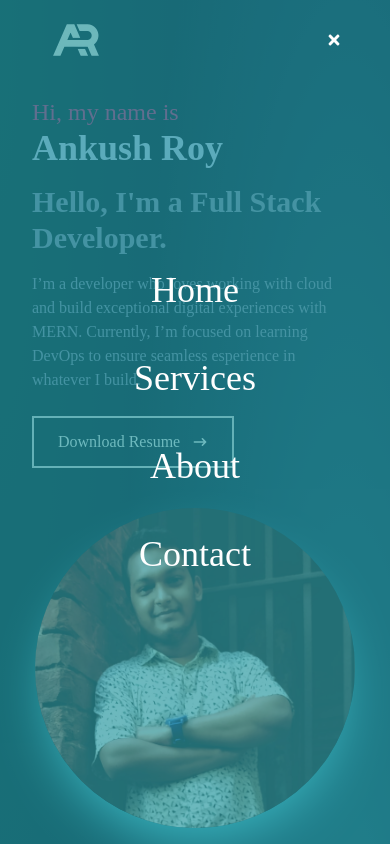
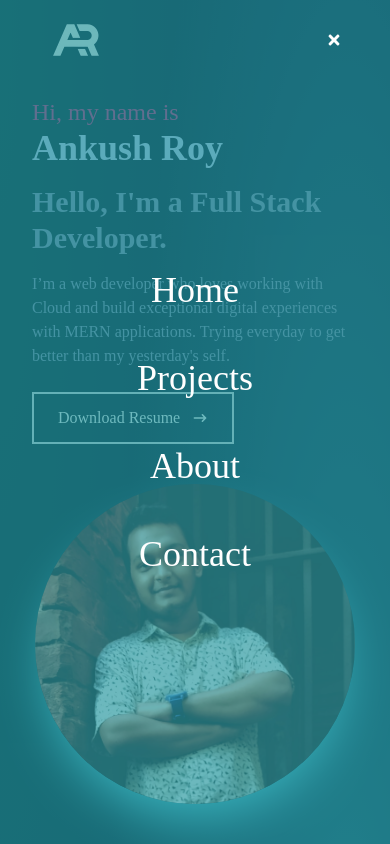
Before and after one commit to ankushroy25/portfolio, a React (Create React App) app: page / in a window 390 px wide. Both pictures are taken after a click on the element 334 px from the left and 40 px from the top of the page. Shown: the top 844 px of the page. Built offline with nearby package versions, Linux system fonts and the light colour scheme.

Commit message:
Added framer motion animations

```diff
--- a/src/App.js
+++ b/src/App.js
@@ -4,6 +4,8 @@ import About from "./components/About";
 import Contact from "./components/Contact";
 import Projects from "./components/Projects";
 import Skills from "./components/Skill";
+import ScrollTop from "./components/ScrollToTop";
+
 function App() {
   return (
     <div className="bg-mesh">
@@ -13,6 +15,7 @@ function App() {
       <Skills />
       <Projects />
       <Contact />
+      <ScrollTop />
     </div>
   );
 }
--- a/src/components/About.jsx
+++ b/src/components/About.jsx
@@ -2,7 +2,7 @@ import React from "react";
 
 const About = () => {
   return (
-    <div name="about" className="w-full h-screen text-gray-300 sm:p-10 md:p-24">
+    <div name="about" className="w-full h-screen text-gray-300 px-12 md:p-24">
       <div className="flex flex-col justify-center items-center w-full h-full border-gray-400 md:border-4 sm:rounded-3xl">
         <div className="max-w-[1000px] w-full grid grid-cols-2 gap-8">
           <div className="sm:text-right pb-8 pl-4">
--- a/src/components/Home.jsx
+++ b/src/components/Home.jsx
@@ -1,5 +1,7 @@
 import React, { useState, useEffect } from "react";
 import { motion } from "framer-motion";
+import { FaLinkedin, FaGithub, FaTwitter } from "react-icons/fa";
+import { HiOutlineMail } from "react-icons/hi";
 import { HiArrowNarrowRight } from "react-icons/hi";
 import Picture from "../assets/profilepic.jpg";
 import ResumePDF from "../assets/Ankush_Roy.pdf";
@@ -42,9 +44,9 @@ const Home = () => {
             {displayText}
           </motion.h2>
           <p className="text-[#8892b0] py-4 max-w-[700px]">
-            I’m a developer who loves working with cloud and build exceptional
-            digital experiences with MERN. Currently, I’m focused on learning
-            DevOps to ensure seamless esperience in whatever I build.
+            I’m a web developer who loves working with Cloud and build
+            exceptional digital experiences with MERN applications. Trying
+            everyday to get better than my yesterday's self.
           </p>
           <div className="flex">
             <a
@@ -59,12 +61,69 @@ const Home = () => {
             </a>
           </div>
         </div>
-        <div className="flex justify-center md:w-1/2 my-8 md:mt-0 md:ml-12 ">
+        <motion.div
+          className="flex justify-center md:w-1/2 mt-8 md:mt-0 md:ml-12 "
+          initial={{ rotate: 180, scale: 1.5 }}
+          animate={{ rotate: 0, scale: 1 }}
+          transition={{
+            type: "spring",
+            stiffness: 200,
+            damping: 30,
+          }}
+        >
           <img
             src={Picture}
             alt="Profile"
             className="h-80 md:h-full rounded-full shadow-cyan-300 shadow-2xl"
           />
+        </motion.div>
+
+        {/* social links for mobile screens */}
+        <div className="md:hidden mt-20">
+          <ul className="flex justify-center">
+            <li className="w-[50px] h-[50px] flex justify-between items-center  bg-blue-600">
+              <a
+                className="flex justify-between items-center w-full text-gray-300"
+                href="https://www.linkedin.com/in/ankush-roy-b141b2224/"
+                target="_blank"
+                rel="noreferrer"
+              >
+                <FaLinkedin size={30} />
+              </a>
+            </li>
+            <li className="w-[50px] h-[50px] flex justify-between items-center  bg-black">
+              <a
+                className="flex justify-between items-center w-full text-gray-300"
+                href="https://github.com/ankushroy25"
+                target="_blank"
+                rel="noreferrer"
+              >
+                <FaGithub size={30} />
+              </a>
+            </li>
+
+            <li className="w-[50px] h-[50px] flex justify-between items-center  bg-red-600">
+              <a
+                className="flex justify-between items-center w-full text-gray-300"
+                href="mailto:`imankushroy@gmail.com`"
+                target="_blank"
+                rel="noreferrer"
+              >
+                <HiOutlineMail size={30} />
+              </a>
+            </li>
+
+            <li className="w-[50px] h-[50px] flex justify-between items-center  bg-blue-500">
+              <a
+                className="flex justify-between items-center w-full text-gray-300"
+                href="https://twitter.com/_ankush___"
+                target="_blank"
+                rel="noreferrer"
+              >
+                <FaTwitter size={30} />
+              </a>
+            </li>
+          </ul>
         </div>
       </div>
     </div>
--- a/src/components/Navbar.jsx
+++ b/src/components/Navbar.jsx
@@ -89,11 +89,11 @@ const Navbar = () => {
           {" "}
           <Link
             onClick={handleClick}
-            to="services"
+            to="projects"
             smooth={true}
             duration={500}
           >
-            Services
+            Projects
           </Link>
         </li>
         <li className="py-6 text-4xl">
--- a/src/components/Projects.jsx
+++ b/src/components/Projects.jsx
@@ -1,5 +1,6 @@
 import React from "react";
 import { Data } from "../data/Data.js";
+import { motion } from "framer-motion";
 
 const Projects = () => {
   // projects file
@@ -20,37 +21,40 @@ const Projects = () => {
         <div className="grid grid-cols-2 gap-8">
           {/* Grid Item */}
           {project.map((item, index) => (
-            <div
+            <motion.div
               key={index}
               style={{ backgroundImage: `url(${item.image})` }}
-              className="shadow-lg shadow-red-500 group container rounded-lg
-                            flex justify-center text-center items-center mx-auto content-div "
+              className="shadow-md shadow-cyan-200 group container rounded-lg
+                            flex justify-center text-center items-center mx-auto content-div"
+              whileHover={{ scale: 1.075 }}
             >
               {/* Hover effect */}
-              <div className="opacity-0 group-hover:opacity-100 ">
+              <div className="opacity-0 group-hover:opacity-100">
                 <span className="text-2xl font font-bold text-white tracking-wider ">
                   {item.name}
                 </span>
                 <div className="pt-4 text-center ">
                   <a href={item.link} rel="noreferrer" target="_blank">
-                    <button
+                    <motion.button
                       className="text-center rounded-lg px-4 py-3 m-2
                                     bg-white text-gray-700 font-bold text-lg"
+                      whileTap={{ scale: 0.9 }}
                     >
                       View
-                    </button>
+                    </motion.button>
                   </a>
                   <a href={item.code} rel="noreferrer" target="_blank">
-                    <button
+                    <motion.button
                       className="text-center rounded-lg px-4 py-3 m-2
                                     bg-white text-gray-700 font-bold text-lg"
+                      whileTap={{ scale: 0.9 }}
                     >
                       Code
-                    </button>
+                    </motion.button>
                   </a>
                 </div>
               </div>
-            </div>
+            </motion.div>
           ))}
         </div>
       </div>
--- a/src/components/Skill.jsx
+++ b/src/components/Skill.jsx
@@ -31,7 +31,7 @@ function Skill() {
           justifyContent="center"
           alignItems="center"
           spacing={8}
-          className="mx-auto md:px-24"
+          className="p-4 mx-auto md:px-24"
         >
           <Grid item xs={4} md={2} className="tech-icons">
             <DiJavascript1 />
--- a/src/data/Data.js
+++ b/src/data/Data.js
@@ -13,7 +13,7 @@ export const Data = [
   },
   {
     id: 2,
-    name: "Restaurant UI",
+    name: "Belly Burst- Restaurant UI",
     image: bellyburst,
     link: "https://ankushroy25.github.io/Belly-burst/",
     code: "https://github.com/ankushroy25/Belly-burst",
--- a/src/index.css
+++ b/src/index.css
@@ -39,8 +39,8 @@
 .content-div:hover {
   background-image: linear-gradient(
     to top,
-    rgba(124, 192, 192, 0.995),
-    hsla(194, 100%, 85%, 0.979)
+    rgba(42, 190, 190, 0.694),
+    hsla(155, 78%, 16%, 0.811)
   ) !important;
 }
 .jumbotron {
```
